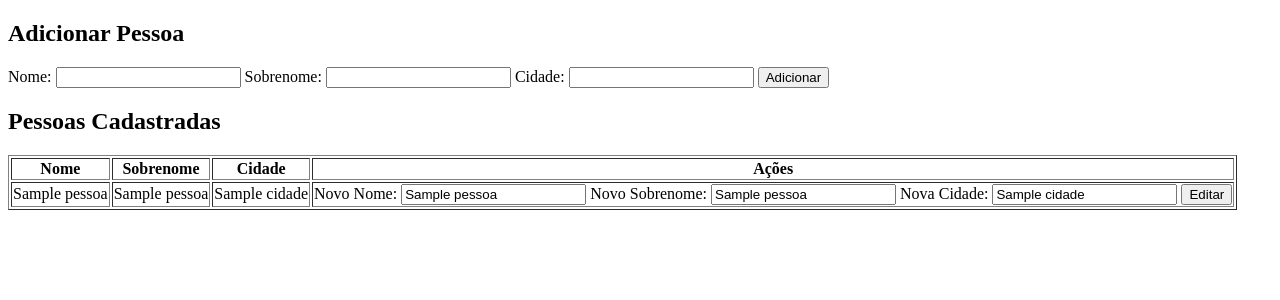
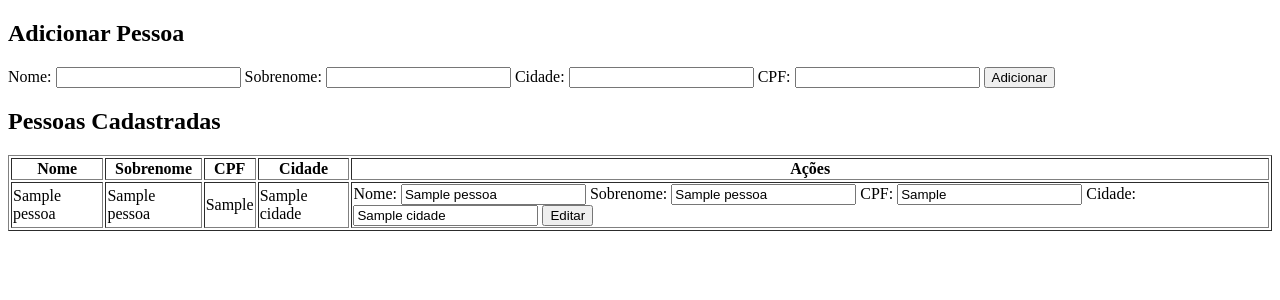
Before and after one commit to LucasAlb1609/desafio, a PHP site: page /pessoas.php in a window 1280 px wide. Shown: the top 300 px of the page. Run offline with PHP 8.4, Linux system fonts and the light colour scheme; tables that the repository leaves empty hold one stand-in row (values such as "Sample post").

Commit message:
Adição do campo para inserir o cpf

```diff
--- a/index.php
+++ b/index.php
@@ -6,6 +6,9 @@
 </head>
 <body>
     <h1>Escolha uma opção</h1>
+
+    <!-- Link para Gerar Declaração -->
+    <p><a href="pessoas.php">Cadastrar Pessoa</a></p>
 
     <!-- Link para Gerar Declaração -->
     <p><a href="gerar_declaracao.php">Gerar Declaração</a></p>
--- a/pessoas.php
+++ b/pessoas.php
@@ -1,12 +1,22 @@
 <?php
 include 'conexao.php';
 
-// Função para adicionar pessoa e cidade sem duplicação
-if ($_SERVER['REQUEST_METHOD'] == 'POST' && isset($_POST['nome'], $_POST['sobrenome'], $_POST['cidade'])) {
+// Função para adicionar pessoa com cidade e CPF formatado
+if ($_SERVER['REQUEST_METHOD'] == 'POST' && isset($_POST['nome'], $_POST['sobrenome'], $_POST['cidade'], $_POST['cpf'])) {
     $nome = $_POST['nome'];
     $sobrenome = $_POST['sobrenome'];
     $cidade = $_POST['cidade'];
+    $cpf = $_POST['cpf'];
 
+    // Verificar se o CPF já existe
+    $cpfQuery = $conn->prepare("SELECT id FROM pessoas WHERE cpf = ?");
+    $cpfQuery->bind_param("s", $cpf);
+    $cpfQuery->execute();
+    $resultCpf = $cpfQuery->get_result();
+
+    if ($resultCpf->num_rows > 0) {
+        echo "<p style='color: red;'>CPF já cadastrado!</p>";
+    } else {
         // Verificar se a cidade já existe
         $cidadeQuery = $conn->prepare("SELECT id FROM cidades WHERE nome = ?");
         $cidadeQuery->bind_param("s", $cidade);
@@ -24,18 +34,21 @@ if ($_SERVER['REQUEST_METHOD'] == 'POST' && isset($_POST['nome'], $_POST['sobren
             $cidadeId = $conn->insert_id;
         }
 
-    // Inserir a pessoa com o ID da cidade
-    $pessoaInsert = $conn->prepare("INSERT INTO pessoas (nome, sobrenome, cidade_id) VALUES (?, ?, ?)");
-    $pessoaInsert->bind_param("ssi", $nome, $sobrenome, $cidadeId);
+        // Inserir a pessoa com CPF formatado e ID da cidade
+        $pessoaInsert = $conn->prepare("INSERT INTO pessoas (nome, sobrenome, cpf, cidade_id) VALUES (?, ?, ?, ?)");
+        $pessoaInsert->bind_param("sssi", $nome, $sobrenome, $cpf, $cidadeId);
         $pessoaInsert->execute();
+        echo "<p style='color: green;'>Pessoa cadastrada com sucesso!</p>";
+    }
 }
 
-// Função para atualizar nome, sobrenome ou cidade
-if (isset($_POST['editar']) && isset($_POST['novo_nome'], $_POST['novo_sobrenome'], $_POST['nova_cidade'])) {
+// Função para atualizar pessoa
+if (isset($_POST['editar']) && isset($_POST['novo_nome'], $_POST['novo_sobrenome'], $_POST['nova_cidade'], $_POST['novo_cpf'])) {
     $pessoaId = $_POST['pessoa_id'];
     $novoNome = $_POST['novo_nome'];
     $novoSobrenome = $_POST['novo_sobrenome'];
     $novaCidade = $_POST['nova_cidade'];
+    $novoCpf = $_POST['novo_cpf'];
 
     // Atualizar a cidade
     $cidadeQuery = $conn->prepare("SELECT id FROM cidades WHERE nome = ?");
@@ -53,19 +66,29 @@ if (isset($_POST['editar']) && isset($_POST['novo_nome'], $_POST['novo_sobrenome
     }
 
     // Atualizar a pessoa
-    $pessoaUpdate = $conn->prepare("UPDATE pessoas SET nome = ?, sobrenome = ?, cidade_id = ? WHERE id = ?");
-    $pessoaUpdate->bind_param("ssii", $novoNome, $novoSobrenome, $cidadeId, $pessoaId);
+    $pessoaUpdate = $conn->prepare("UPDATE pessoas SET nome = ?, sobrenome = ?, cpf = ?, cidade_id = ? WHERE id = ?");
+    $pessoaUpdate->bind_param("sssii", $novoNome, $novoSobrenome, $novoCpf, $cidadeId, $pessoaId);
     $pessoaUpdate->execute();
 }
 
 // Obter a lista de pessoas e cidades
-$pessoasQuery = $conn->query("SELECT p.id, p.nome, p.sobrenome, c.nome AS cidade FROM pessoas p JOIN cidades c ON p.cidade_id = c.id");
+$pessoasQuery = $conn->query("SELECT p.id, p.nome, p.sobrenome, p.cpf, c.nome AS cidade FROM pessoas p JOIN cidades c ON p.cidade_id = c.id");
 ?>
 
 <!DOCTYPE html>
 <html>
 <head>
     <title>Pessoas e Cidades</title>
+    <script>
+        // Formatação do CPF automaticamente
+        function formatCpf(input) {
+            let value = input.value.replace(/\D/g, '');
+            value = value.replace(/(\d{3})(\d)/, '$1.$2');
+            value = value.replace(/(\d{3})(\d)/, '$1.$2');
+            value = value.replace(/(\d{3})(\d{1,2})$/, '$1-$2');
+            input.value = value;
+        }
+    </script>
 </head>
 <body>
     <h2>Adicionar Pessoa</h2>
@@ -73,6 +96,7 @@ $pessoasQuery = $conn->query("SELECT p.id, p.nome, p.sobrenome, c.nome AS cidade
         Nome: <input type="text" name="nome" required>
         Sobrenome: <input type="text" name="sobrenome" required>
         Cidade: <input type="text" name="cidade" required>
+        CPF: <input type="text" name="cpf" oninput="formatCpf(this)" maxlength="14" required>
         <button type="submit">Adicionar</button>
     </form>
 
@@ -81,6 +105,7 @@ $pessoasQuery = $conn->query("SELECT p.id, p.nome, p.sobrenome, c.nome AS cidade
         <tr>
             <th>Nome</th>
             <th>Sobrenome</th>
+            <th>CPF</th>
             <th>Cidade</th>
             <th>Ações</th>
         </tr>
@@ -88,13 +113,15 @@ $pessoasQuery = $conn->query("SELECT p.id, p.nome, p.sobrenome, c.nome AS cidade
             <tr>
                 <td><?= $row['nome'] ?></td>
                 <td><?= $row['sobrenome'] ?></td>
+                <td><?= $row['cpf'] ?></td>
                 <td><?= $row['cidade'] ?></td>
                 <td>
                     <form method="POST">
                         <input type="hidden" name="pessoa_id" value="<?= $row['id'] ?>">
-                        Novo Nome: <input type="text" name="novo_nome" value="<?= $row['nome'] ?>">
-                        Novo Sobrenome: <input type="text" name="novo_sobrenome" value="<?= $row['sobrenome'] ?>">
-                        Nova Cidade: <input type="text" name="nova_cidade" value="<?= $row['cidade'] ?>">
+                        Nome: <input type="text" name="novo_nome" value="<?= $row['nome'] ?>">
+                        Sobrenome: <input type="text" name="novo_sobrenome" value="<?= $row['sobrenome'] ?>">
+                        CPF: <input type="text" name="novo_cpf" value="<?= $row['cpf'] ?>" oninput="formatCpf(this)" maxlength="14">
+                        Cidade: <input type="text" name="nova_cidade" value="<?= $row['cidade'] ?>">
                         <button type="submit" name="editar">Editar</button>
                     </form>
                 </td>
```
Lines whose indentation alone changed are shown as unchanged.
